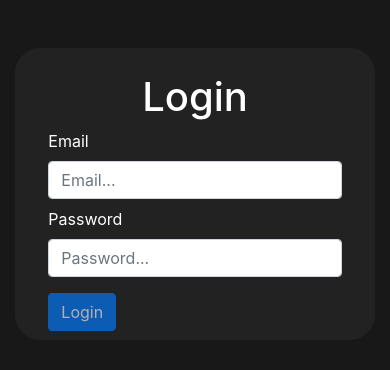
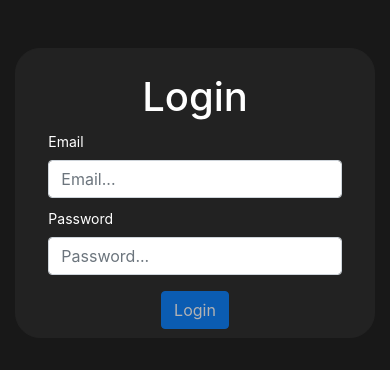
Before and after one commit to CyrusWarner/IIM-Angular-Front-End, an Angular app: page /login in a window 390 px wide. Shown: the top 370 px of the page. Built offline with nearby package versions, Linux system fonts and the light colour scheme.

Commit message:
Added a check for if a user is authorized to login yet.

```diff
--- a/src/app/pages/login/login.component.css
+++ b/src/app/pages/login/login.component.css
@@ -12,8 +12,20 @@
 
 label {
   color: white;
+  font-size: 24px;
+}
+
+@media screen and (max-width: 720px) {
+  label {
+    font-size: 14px;
+  }
 }
 
 .login-error {
   color: red
 }
+
+.login-btn {
+  display: flex;
+  justify-content: center;
+}
--- a/src/app/pages/login/login.component.html
+++ b/src/app/pages/login/login.component.html
@@ -14,7 +14,15 @@
             id="email"
             class="form-control mb-2"
           />
-          <div class="login-error" *ngIf="loginForm.controls.email.touched && loginForm.controls.email.invalid">Please enter your email to login</div>
+          <div
+            class="login-error"
+            *ngIf="
+              loginForm.controls.email.touched &&
+              loginForm.controls.email.invalid
+            "
+          >
+            Please enter your email to login
+          </div>
           <label for="password">Password</label>
           <input
             formControlName="password"
@@ -22,7 +30,16 @@
             type="password"
             class="form-control mb-2"
           />
-          <div class="login-error" *ngIf="loginForm.controls.password.touched && loginForm.controls.password.invalid">Please enter your password to login</div>
+          <div
+            class="login-error"
+            *ngIf="
+              loginForm.controls.password.touched &&
+              loginForm.controls.password.invalid
+            "
+          >
+            Please enter your password to login
+          </div>
+          <div class="login-btn">
             <button
               [disabled]="loginForm.invalid"
               class="btn btn-primary mb-2 mt-2"
@@ -32,6 +49,7 @@
             </button>
           </div>
         </div>
+      </div>
       <div class="col-1"></div>
     </div>
   </form>
--- a/src/app/pages/login/login.component.ts
+++ b/src/app/pages/login/login.component.ts
@@ -1,14 +1,19 @@
+import { ICurrentUser } from 'src/app/models/ICurrentUser';
 import { ILoginUser } from 'src/app/models/ILoginUser';
 import { Component, OnInit } from '@angular/core';
 import { FormGroup, FormControl, Validators } from '@angular/forms';
 import { AccountService } from 'src/app/services/account/account-service.ts.service';
+import { HttpResponse } from '@angular/common/http';
+import { Router } from '@angular/router';
+
 @Component({
   templateUrl: './login.component.html',
   styleUrls: ['./login.component.css']
 })
 export class LoginComponent implements OnInit {
   loginForm: FormGroup
-  constructor(private accountService: AccountService ) { }
+  unauthorized: boolean = false;
+  constructor(private accountService: AccountService, private router: Router ) { }
 
   ngOnInit(): void {
     this.loginForm = new FormGroup({
@@ -18,7 +23,15 @@ export class LoginComponent implements OnInit {
   }
 
   loginUser(userToLogin:ILoginUser){
-    this.accountService.loginUser(userToLogin);
+    this.accountService.loginUser(userToLogin).subscribe((res:HttpResponse<ICurrentUser>) => {
+      if(res.status === 401){
+        this.unauthorized === true;
+        console.log(res.status);
+
+      } else if (res.status === 200) {
+        this.router.navigate(['/'])
+      }
+    });
 
 
   }
--- a/src/app/services/account/account-service.ts.service.ts
+++ b/src/app/services/account/account-service.ts.service.ts
@@ -18,10 +18,10 @@ export class AccountService {
       return of(false);
     }))
   }
-
-  // tap allws us to see the value that we are being given back from the request
+  // of operator is a creation operator. Creation operators are functions that create an Observable stream from a source
+  // tap allows us to see the value that we are being given back from the request
   loginUser(userToLogin:ILoginUser) {
-    this.http
+    return this.http
       .post('https://localhost:44357/api/Account/Login', userToLogin)
       .pipe(
         tap((data) => {
```
Lines whose indentation alone changed are shown as unchanged.
